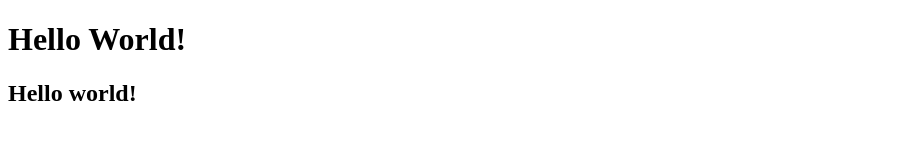
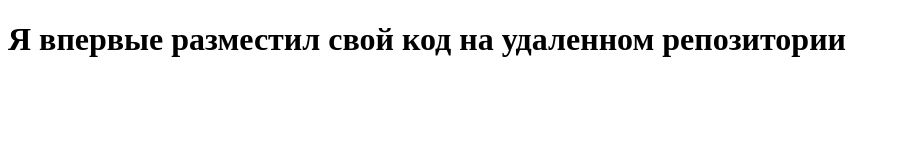
Before and after one commit to Kutnyakov/test_repo, a plain HTML site: page index.html in a window 1280 px wide. Shown: the whole page, without its empty margins (0-900 px from the left). Drawn offline with Linux system fonts and the light colour scheme.

Commit message:
New commit

```diff
--- a/index.html
+++ b/index.html
@@ -3,10 +3,9 @@
 <head>
     <meta charset="UTF-8">
     <meta name="viewport" content="width=device-width, initial-scale=1.0">
-    <title>Document</title>
+    <title>New git project</title>
 </head>
 <body>
-    <h1>Hello World!</h1>
-    <h2>Hello world!</h2>
+    <h1>Я впервые разместил свой код на удаленном репозитории</h1>
 </body>
 </html>
```
